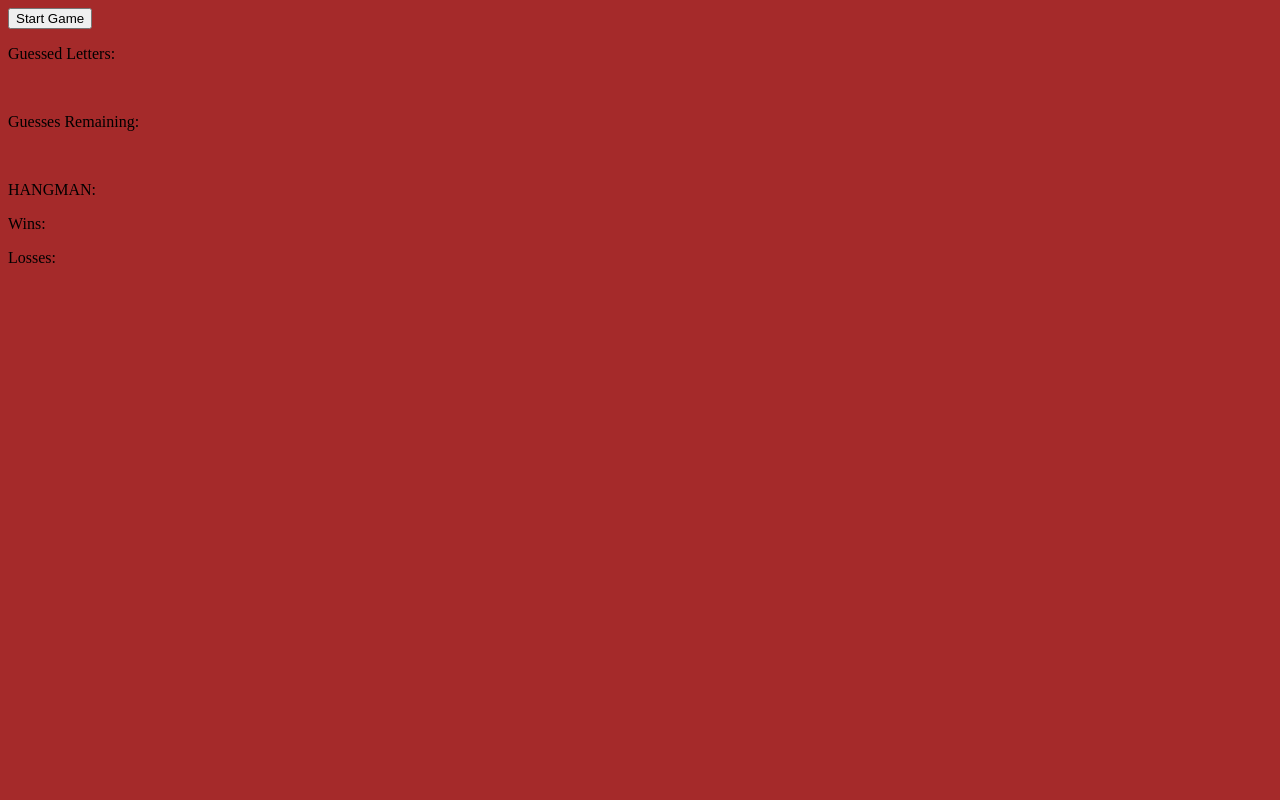
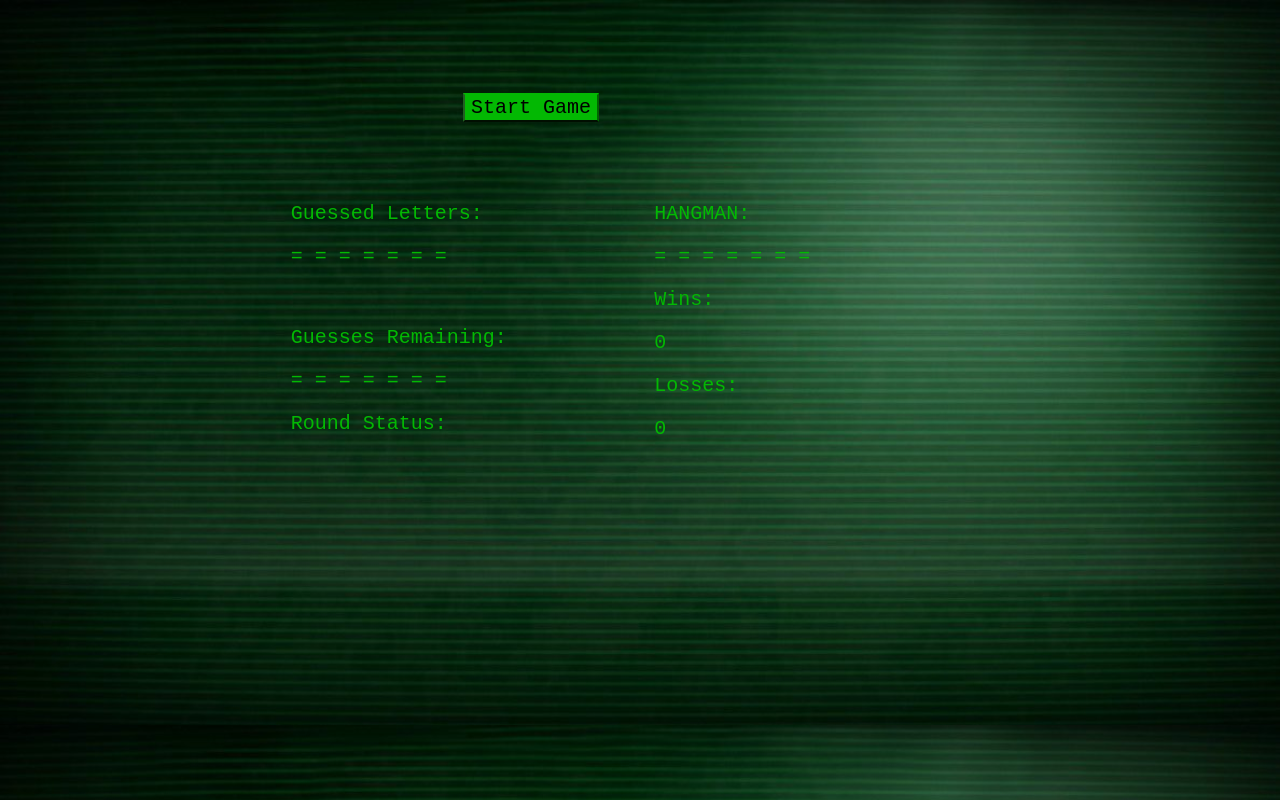
Before and after one commit to wsatchmo/Word_Guess_Game, a plain HTML site: page index.html in a window 1280 px wide. Drawn offline with Linux system fonts and the light colour scheme.

Commit message:
Using css to look like old terminal monitor, changing so only certain keys can be counted, removing alerts

```diff
--- a/assets/css/style.css
+++ b/assets/css/style.css
@@ -1,3 +1,49 @@
 body{
-    background-color: brown;
+    background-image: url(../images/terminal-monitor.jpeg);
+    background-size: 100%;
+    background-repeat: repeat;
 }
+
+p{
+    color: rgb(3, 184, 3);
+    font-family: monospace;
+    font-size: 20px;
+}
+
+.game-box{
+    margin-left: 20%;
+    margin-top: 5%;
+}
+
+@media only screen and (max-width: 600px) {
+  .game-box {
+    margin-left: 10%;
+  }
+}
+
+#startGame{
+    font-family: monospace;
+    background-color: rgb(3, 184, 3);
+    color: black;
+    font-size: 20px;
+    border-color: rgb(3, 184, 3) rgb(3, 184, 3) rgb(9, 100, 9) rgb(33, 95, 33);
+    margin: 30px;
+    margin-left: 20%;
+}
+
+#startGame:hover {
+  background-color: rgb(40, 102, 42); /* Green */
+  color: white;
+}
+
+.guess-text{
+    float: left;
+    padding: 30px;
+    width: 25%;
+}
+
+.hangman-text{
+    float: left;
+    padding: 30px;
+    margin-left: 5%;
+}
--- a/assets/javascript/game.js
+++ b/assets/javascript/game.js
@@ -5,6 +5,9 @@ var wordArr = ["britain", "horse", "chuckle", "fluffy", "drink", "italian", "mon
 //make an array of a ton of words
 
 function playGame(){
+
+    document.getElementById('round-status').innerHTML = "Playing . . .";
+
     var currentWord = wordArr[Math.floor(Math.random() * wordArr.length)]; // the word to be guessed
     //choose a word at random
     var guesses = currentWord.length + 4;
@@ -13,7 +16,7 @@ function playGame(){
     //make an empty array that splits that word
     var blankWord = [];  // a blank array to be filled in with spaces, then updated with letters used
         for (j = 0; j < currentArr.length; j++){
-            blankWord.push("_"); //display each letter as a space: _____
+            blankWord.push("_"); //display each letter as a space: "_ _ _ _ _"
         }
 
     var guessedLetters = []; // an array of all the letters the player has guessed, whetehr right or wrong
@@ -22,6 +25,10 @@ function playGame(){
         //store which key was pressed by the user
         var userChoice = event.key;
         guessedLetters.push(userChoice);
+
+        var possibilitiesArr = ["a", "b", "c", "d", "e", "f", "g", "h", "i", "j", "k", "l", "m", "n", "o", "p", "q", "r", "s", "t", "u", "v", "w", "x", "y", "z"]
+
+        if (possibilitiesArr.includes(userChoice.toLowerCase())) {
 
             for (i = 0; i < currentArr.length; i++){
                 if (userChoice === currentArr[i]){
@@ -50,7 +57,7 @@ function playGame(){
             if (winsBool){
                 wins++;
                 playGame();
-            alert("Round won!");
+                document.getElementById('round-status').innerHTML = "Round Won";
             }
             //if all letters have been guessed
                 //display a win, add it to score counter
@@ -58,15 +65,17 @@ function playGame(){
             if (guesses === 0 && (!winsBool)){
                 losses++;
                 playGame();
-            alert("Round lost!");
+                document.getElementById('round-status').innerHTML = "Round Lost";
             }
         //if guesses counter is zero and all letters haven't been guessed
             //display a loss, add it to loss counter
+        }
 
         document.getElementById('output1').innerHTML = guessedLetters.toString().replace(/,/g , " ");
         document.getElementById('output2').innerHTML = guesses;
         document.getElementById('hangmanLetters').innerHTML = blankWord.toString().replace(/,/g , " ");
         document.getElementById('wins-count').innerHTML = wins;
         document.getElementById('losses-count').innerHTML = losses;
+
     }
 }
--- a/index.html
+++ b/index.html
@@ -9,21 +9,32 @@
 </head>
 
 <body>
-    <input id="startGame" type="button" value="Start Game" onclick="playGame();">
 
-    <p>Guessed Letters:</p>
-    <p id="output1"> </p>
-    <br>
-    <p>Guesses Remaining:</p>
-    <p id="output2"> </p>
-    <br>
-    <p>HANGMAN:</p>
-    <p id="hangmanLetters"> </p>
-    <p>Wins:</p>
-    <p id="wins-count"></p>
-    <p>Losses:</p>
-    <p id="losses-count"> </p>
 
+    <div class="game-box">
+        <div class="button-div">
+            <input id="startGame" type="button" value="Start Game" onclick="playGame();">
+        </div>
+        <div class="game-text">
+            <div class="guess-text">
+                <p>Guessed Letters:</p>
+                <p id="output1"> = = = = = = = </p>
+                <br>
+                <p>Guesses Remaining:</p>
+                <p id="output2"> = = = = = = = </p>
+                <p>Round Status:</p>
+                <p id="round-status"> </p>
+            </div>
+            <div class="hangman-text">
+                <p>HANGMAN:</p>
+                <p id="hangmanLetters"> = = = = = = = </p>
+                <p>Wins:</p>
+                <p id="wins-count"> 0 </p>
+                <p>Losses:</p>
+                <p id="losses-count"> 0 </p>
+            </div>
+        </div>
+    </div>
     <!--TRY TO MAKE IT SO THESE EXIST BEFOREHAND;
     PROBABLY A CSS THING. STYLE!!!!-->
 
```
Also changed, not shown: assets/images/pipboy-onarm.jpeg (added), assets/images/pipboy-solo.png (added), assets/images/terminal-monitor.jpeg (added). Lines whose indentation alone changed are shown as unchanged.
